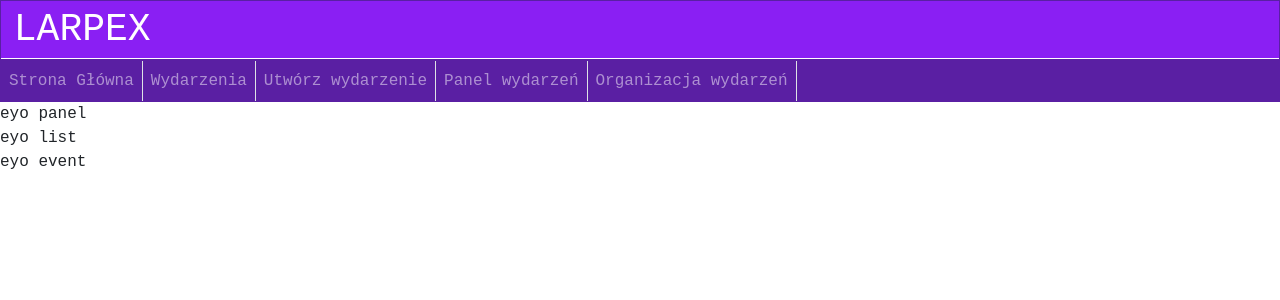
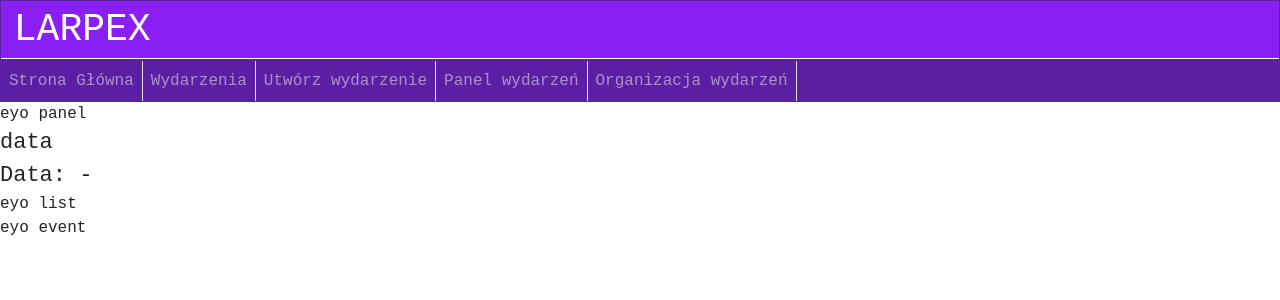
Before and after one commit to PO-2023Z/larpex-fe, a React (Vite) app in the folder larpex-web-fe/: page /events-organiser-panel in a window 1280 px wide. Shown: the top 300 px of the page. Built offline with nearby package versions, Linux system fonts and the light colour scheme; no server answers.

Commit message:
events basic req

```diff
--- /dev/null
+++ b/larpex-web-fe/src/requests/EventGateway.ts
@@ -0,0 +1,16 @@
+import {EventViewDto} from "../ucEventOrganiserPanel/viewModels/EventViewModel.ts";
+
+class EventGateway {
+    private readonly baseUrl: string = 'http://localhost:8080/api';
+    private readonly getEventsEndpoint: string = 'get-events';
+    async getEvents(): Promise<EventViewDto[]> {
+        try {
+            const response = await fetch(`${this.baseUrl}/${this.getEventsEndpoint}`);
+            return await response.json();
+        } catch (error) {
+            console.error('Error fetching data:', error);
+            throw error;
+        }
+    }
+}
+export default EventGateway;
--- a/larpex-web-fe/src/ucEventOrganiserPanel/logic/EventOrganiserPanelService.ts
+++ b/larpex-web-fe/src/ucEventOrganiserPanel/logic/EventOrganiserPanelService.ts
@@ -0,0 +1,12 @@
+import {EventViewDto} from "../viewModels/EventViewModel.ts";
+import EventGateway from "../../requests/EventGateway.ts";
+
+const eventGateway = new EventGateway();
+export const getEventsData = async (): Promise<EventViewDto[]> => {
+    try {
+        return await eventGateway.getEvents();
+    } catch (error) {
+        console.log('...');
+        throw error;
+    }
+}
--- a/larpex-web-fe/src/ucEventOrganiserPanel/views/EventListView.tsx
+++ b/larpex-web-fe/src/ucEventOrganiserPanel/views/EventListView.tsx
@@ -3,7 +3,6 @@ import EventView from "./EventView.tsx";
 
 interface EventListViewProps { }
 const EventListView: React.FC<EventListViewProps> = () => {
-
 
     return (
         <>
--- a/larpex-web-fe/src/ucEventOrganiserPanel/views/EventOrganiserPanelView.tsx
+++ b/larpex-web-fe/src/ucEventOrganiserPanel/views/EventOrganiserPanelView.tsx
@@ -1,13 +1,44 @@
-import React from "react";
+import React, {useEffect, useState} from "react";
 import EventListView from "./EventListView.tsx";
+import {EventViewDto} from "../viewModels/EventViewModel.ts";
+import {getEventsData} from "../logic/EventOrganiserPanelService.ts";
 
 interface EventOrganiserPanelViewProps { }
 const EventOrganiserPanelView: React.FC<EventOrganiserPanelViewProps> = () => {
 
 
+    const [data, setData] = useState<EventViewDto[] | null>(null);
+    const [loading, setLoading] = useState<boolean>(true);
+
+    useEffect(() => {
+        const fetchData = async () => {
+            try {
+                const result = await getEventsData();
+                setData(result);
+            } catch (error) {
+                // Handle errors here
+            } finally {
+                setLoading(false);
+            }
+        };
+        fetchData();
+    }, []);
+
     return (
         <>
-            <div>eyo panel</div>
+            <div>
+                eyo panel
+                <p>data</p>
+                {loading ? (
+                    <p>Loading...</p>
+                ) : (
+                    <div>
+                        {/* Display your data here */}
+                        <p>Data: {data ? data[0].status : '-'}</p>
+                    </div>
+                )}
+            </div>
+
             <EventListView/>
         </>
     );
```
